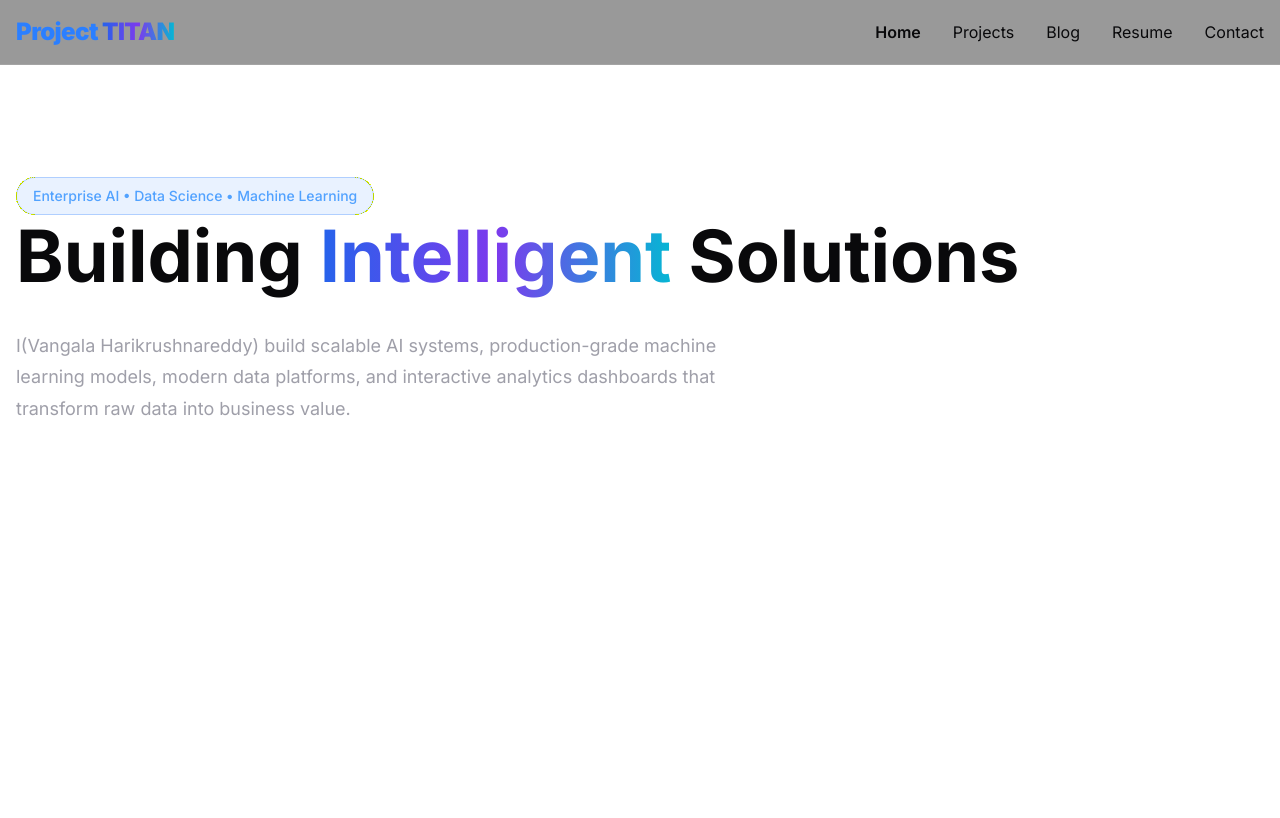
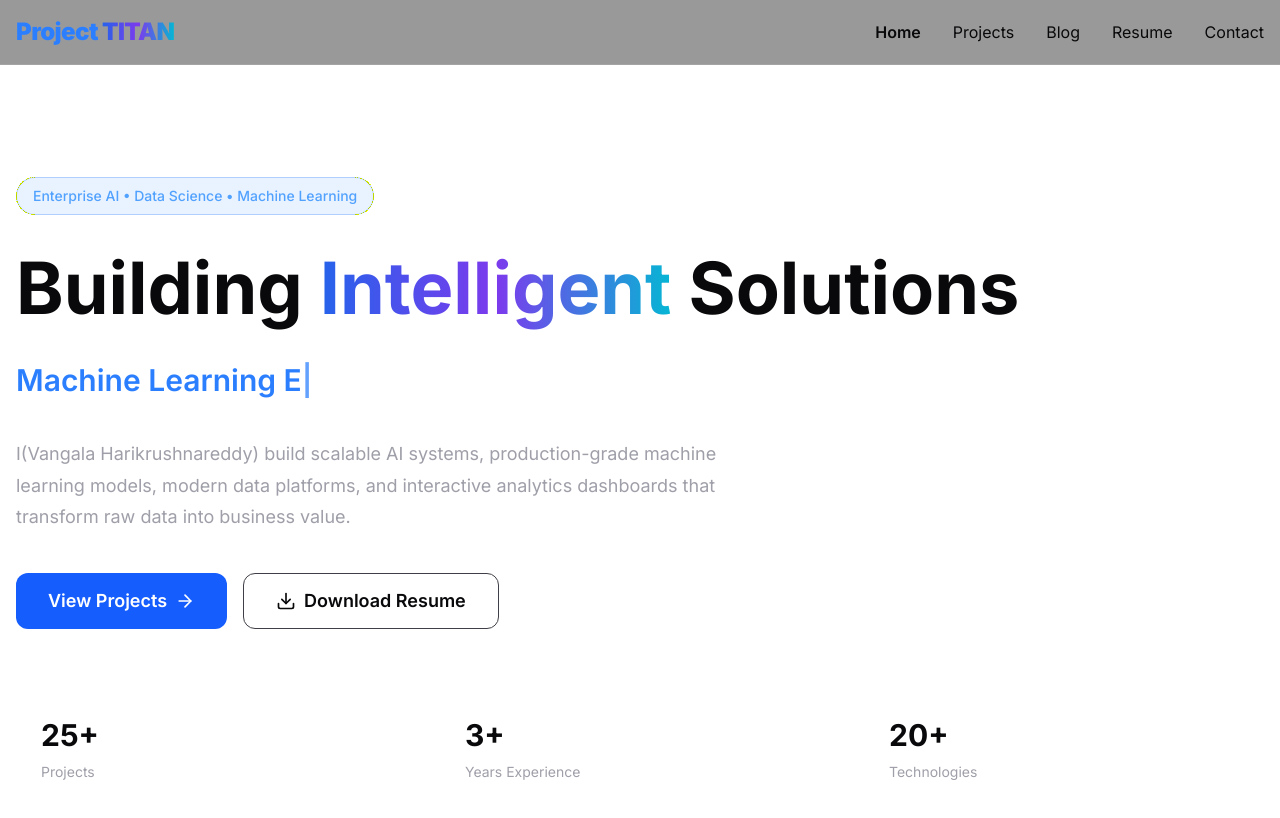
Before and after one commit to Harikrushnareddyvangala/project-titan, a Next.js app in the folder apps/web/: page / in a window 1280 px wide. Shown: the top 818 px of the page. Built offline with nearby package versions, Linux system fonts and the light colour scheme.

Commit message:
feat(hero): add animated hero background

```diff
--- a/apps/web/src/app/globals.css
+++ b/apps/web/src/app/globals.css
@@ -147,3 +147,43 @@ img {
 
   border-radius: 999px;
 }
+
+/* -------------------------------- */
+/* Hero Grid                        */
+/* -------------------------------- */
+
+.hero-grid {
+  background-image:
+    linear-gradient(rgb(255 255 255 / 0.05) 1px, transparent 1px),
+    linear-gradient(90deg, rgb(255 255 255 / 0.05) 1px, transparent 1px);
+
+  background-size: 48px 48px;
+
+  mask-image: radial-gradient(circle at center, black, transparent 85%);
+}
+
+/* -------------------------------- */
+/* Floating Animation               */
+/* -------------------------------- */
+
+@keyframes float {
+  0% {
+    transform: translateY(0px);
+  }
+
+  50% {
+    transform: translateY(-24px);
+  }
+
+  100% {
+    transform: translateY(0px);
+  }
+}
+
+.animate-float {
+  animation: float 8s ease-in-out infinite;
+}
+
+.animate-float-delayed {
+  animation: float 10s ease-in-out infinite;
+}
--- /dev/null
+++ b/apps/web/src/components/common/MotionReveal.tsx
@@ -0,0 +1,24 @@
+"use client";
+
+import type { ReactNode } from "react";
+import { motion } from "framer-motion";
+
+import { fadeUp } from "@/lib/animations";
+
+interface MotionRevealProps {
+  children: ReactNode;
+}
+
+export function MotionReveal({
+  children,
+}: MotionRevealProps) {
+  return (
+    <motion.div
+      variants={fadeUp}
+      initial="hidden"
+      animate="visible"
+    >
+      {children}
+    </motion.div>
+  );
+}
--- a/apps/web/src/features/home/components/Hero/Hero.tsx
+++ b/apps/web/src/features/home/components/Hero/Hero.tsx
@@ -1,18 +1,28 @@
 import {
+  HeroActions,
   HeroBadge,
   HeroDescription,
   HeroHeading,
+  HeroStats,
 } from ".";
+
+import { HeroBackground } from "./HeroBackground";
 
 export function Hero() {
   return (
     <section className="relative overflow-hidden py-28">
-      <div className="container">
+      <HeroBackground />
+
+      <div className="container relative">
         <HeroBadge />
 
         <HeroHeading />
 
         <HeroDescription />
+
+        <HeroActions />
+
+        <HeroStats />
       </div>
     </section>
   );
--- a/apps/web/src/features/home/components/Hero/HeroActions.tsx
+++ b/apps/web/src/features/home/components/Hero/HeroActions.tsx
@@ -0,0 +1,24 @@
+import Link from "next/link";
+import { ArrowRight, Download } from "lucide-react";
+
+import { Button } from "@/components/ui/Button/Button";
+
+export function HeroActions() {
+  return (
+    <div className="mt-10 flex flex-col gap-4 sm:flex-row">
+      <Link href="/projects">
+        <Button size="lg">
+          View Projects
+          <ArrowRight className="ml-2 h-5 w-5" />
+        </Button>
+      </Link>
+
+      <Link href="/resume.pdf">
+        <Button variant="outline" size="lg">
+          <Download className="mr-2 h-5 w-5" />
+          Download Resume
+        </Button>
+      </Link>
+    </div>
+  );
+}
--- a/apps/web/src/features/home/components/Hero/HeroBackground.tsx
+++ b/apps/web/src/features/home/components/Hero/HeroBackground.tsx
@@ -1,11 +1,20 @@
 export function HeroBackground() {
   return (
-    <div className="absolute inset-0 overflow-hidden">
-      <div className="absolute left-20 top-20 h-72 w-72 rounded-full bg-blue-600/20 blur-3xl" />
+    <div
+      aria-hidden="true"
+      className="absolute inset-0 -z-10 overflow-hidden"
+    >
+      {/* Main radial glow */}
+      <div className="absolute left-1/2 top-0 h-[700px] w-[700px] -translate-x-1/2 rounded-full bg-blue-500/10 blur-3xl" />
 
-      <div className="absolute bottom-24 right-20 h-80 w-80 rounded-full bg-purple-600/20 blur-3xl" />
+      {/* Left orb */}
+      <div className="animate-float absolute left-10 top-32 h-64 w-64 rounded-full bg-cyan-500/10 blur-3xl" />
 
-      <div className="absolute left-1/2 top-1/2 h-96 w-96 -translate-x-1/2 -translate-y-1/2 rounded-full bg-cyan-500/10 blur-3xl" />
+      {/* Right orb */}
+      <div className="animate-float-delayed absolute right-10 bottom-20 h-72 w-72 rounded-full bg-indigo-500/10 blur-3xl" />
+
+      {/* Grid overlay */}
+      <div className="hero-grid absolute inset-0" />
     </div>
   );
 }
--- a/apps/web/src/features/home/components/Hero/HeroHeading.tsx
+++ b/apps/web/src/features/home/components/Hero/HeroHeading.tsx
@@ -1,11 +1,30 @@
+"use client";
+
+import { HERO_ROLES } from "@/features/home/constants/roles";
+import { useTypingEffect } from "@/hooks/useTypingEffect";
+
 export function HeroHeading() {
+  const { text } = useTypingEffect({
+    words: [...HERO_ROLES],
+    typingSpeed: 90,
+    deletingSpeed: 45,
+    pauseDuration: 1800,
+  });
+
   return (
-    <h1 className="mt-8 text-5xl font-black leading-tight md:text-7xl">
+    <div className="mt-8">
+      <h1 className="text-5xl font-black leading-tight md:text-7xl">
         Building{" "}
         <span className="gradient-text">
           Intelligent
         </span>{" "}
         Solutions
       </h1>
+
+      <p className="mt-6 text-2xl font-semibold text-blue-500 md:text-3xl">
+        {text}
+        <span className="animate-pulse">|</span>
+      </p>
+    </div>
   );
 }
--- a/apps/web/src/features/home/components/Hero/HeroStats.tsx
+++ b/apps/web/src/features/home/components/Hero/HeroStats.tsx
@@ -0,0 +1,35 @@
+const stats = [
+  {
+    value: "25+",
+    label: "Projects",
+  },
+  {
+    value: "3+",
+    label: "Years Experience",
+  },
+  {
+    value: "20+",
+    label: "Technologies",
+  },
+];
+
+export function HeroStats() {
+  return (
+    <div className="mt-16 grid grid-cols-3 gap-6">
+      {stats.map((item) => (
+        <div
+          key={item.label}
+          className="rounded-2xl border border-white/10 bg-white/5 p-6 backdrop-blur-md"
+        >
+          <h3 className="text-3xl font-bold">
+            {item.value}
+          </h3>
+
+          <p className="mt-2 text-sm text-zinc-400">
+            {item.label}
+          </p>
+        </div>
+      ))}
+    </div>
+  );
+}
--- a/apps/web/src/features/home/components/Hero/index.ts
+++ b/apps/web/src/features/home/components/Hero/index.ts
@@ -2,3 +2,5 @@ export { Hero } from "./Hero";
 export { HeroBadge } from "./HeroBadge";
 export { HeroHeading } from "./HeroHeading";
 export { HeroDescription } from "./HeroDescription";
+export { HeroActions } from "./HeroActions";
+export { HeroStats } from "./HeroStats";
--- /dev/null
+++ b/apps/web/src/features/home/constants/roles.ts
@@ -0,0 +1,7 @@
+export const HERO_ROLES = [
+  "Data Scientist",
+  "Machine Learning Engineer",
+  "AI Engineer",
+  "Data Analyst",
+  "Power BI Developer",
+] as const;
--- /dev/null
+++ b/apps/web/src/hooks/useTypingEffect.ts
@@ -0,0 +1,74 @@
+"use client";
+
+import { useEffect, useState } from "react";
+
+export interface UseTypingEffectOptions {
+  words: string[];
+  typingSpeed?: number;
+  deletingSpeed?: number;
+  pauseDuration?: number;
+  loop?: boolean;
+}
+
+interface UseTypingEffectReturn {
+  text: string;
+  isDeleting: boolean;
+  currentIndex: number;
+}
+
+export function useTypingEffect({
+  words,
+  typingSpeed = 100,
+  deletingSpeed = 50,
+  pauseDuration = 1500,
+  loop = true,
+}: UseTypingEffectOptions): UseTypingEffectReturn {
+  const [currentIndex, setCurrentIndex] = useState(0);
+  const [text, setText] = useState("");
+  const [isDeleting, setIsDeleting] = useState(false);
+
+  useEffect(() => {
+    if (words.length === 0) return;
+
+    const currentWord = words[currentIndex];
+
+    const timeout = setTimeout(() => {
+      if (!isDeleting) {
+        if (text.length < currentWord.length) {
+          setText(currentWord.slice(0, text.length + 1));
+        } else {
+          setTimeout(() => setIsDeleting(true), pauseDuration);
+        }
+      } else {
+        if (text.length > 0) {
+          setText(currentWord.slice(0, text.length - 1));
+        } else {
+          setIsDeleting(false);
+
+          if (loop) {
+            setCurrentIndex((prev) => (prev + 1) % words.length);
+          } else if (currentIndex < words.length - 1) {
+            setCurrentIndex((prev) => prev + 1);
+          }
+        }
+      }
+    }, isDeleting ? deletingSpeed : typingSpeed);
+
+    return () => clearTimeout(timeout);
+  }, [
+    currentIndex,
+    deletingSpeed,
+    isDeleting,
+    loop,
+    pauseDuration,
+    text,
+    typingSpeed,
+    words,
+  ]);
+
+  return {
+    text,
+    isDeleting,
+    currentIndex,
+  };
+}
--- /dev/null
+++ b/apps/web/src/lib/animations.ts
@@ -0,0 +1,53 @@
+import type { Variants } from "framer-motion";
+
+export const fadeUp: Variants = {
+  hidden: {
+    opacity: 0,
+    y: 32,
+  },
+  visible: {
+    opacity: 1,
+    y: 0,
+    transition: {
+      duration: 0.6,
+      ease: "easeOut",
+    },
+  },
+};
+
+export const fadeIn: Variants = {
+  hidden: {
+    opacity: 0,
+  },
+  visible: {
+    opacity: 1,
+    transition: {
+      duration: 0.5,
+    },
+  },
+};
+
+export const staggerContainer: Variants = {
+  hidden: {},
+  visible: {
+    transition: {
+      staggerChildren: 0.12,
+      delayChildren: 0.1,
+    },
+  },
+};
+
+export const scaleIn: Variants = {
+  hidden: {
+    opacity: 0,
+    scale: 0.95,
+  },
+  visible: {
+    opacity: 1,
+    scale: 1,
+    transition: {
+      duration: 0.5,
+      ease: "easeOut",
+    },
+  },
+};
```
Lines whose indentation alone changed are shown as unchanged.
